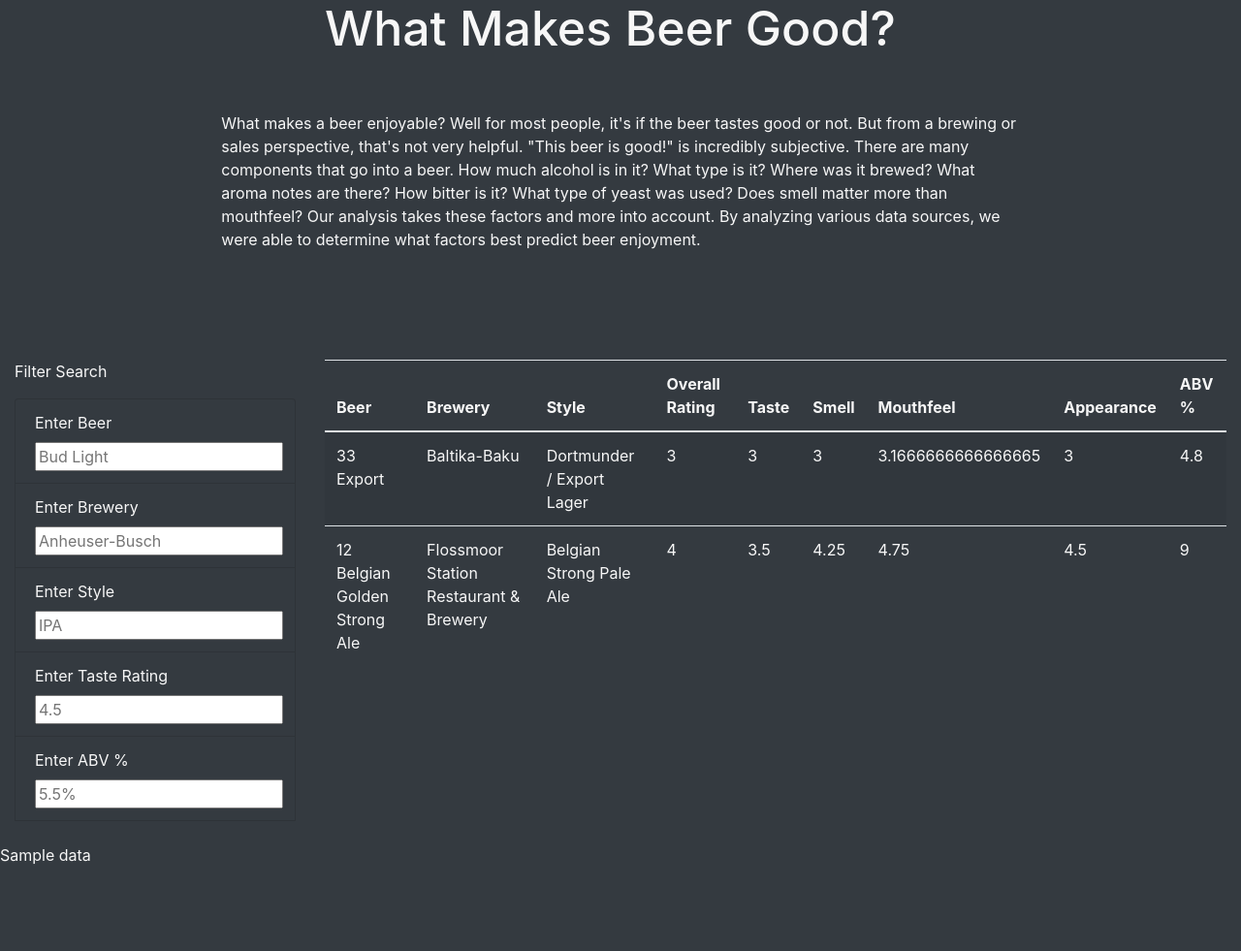
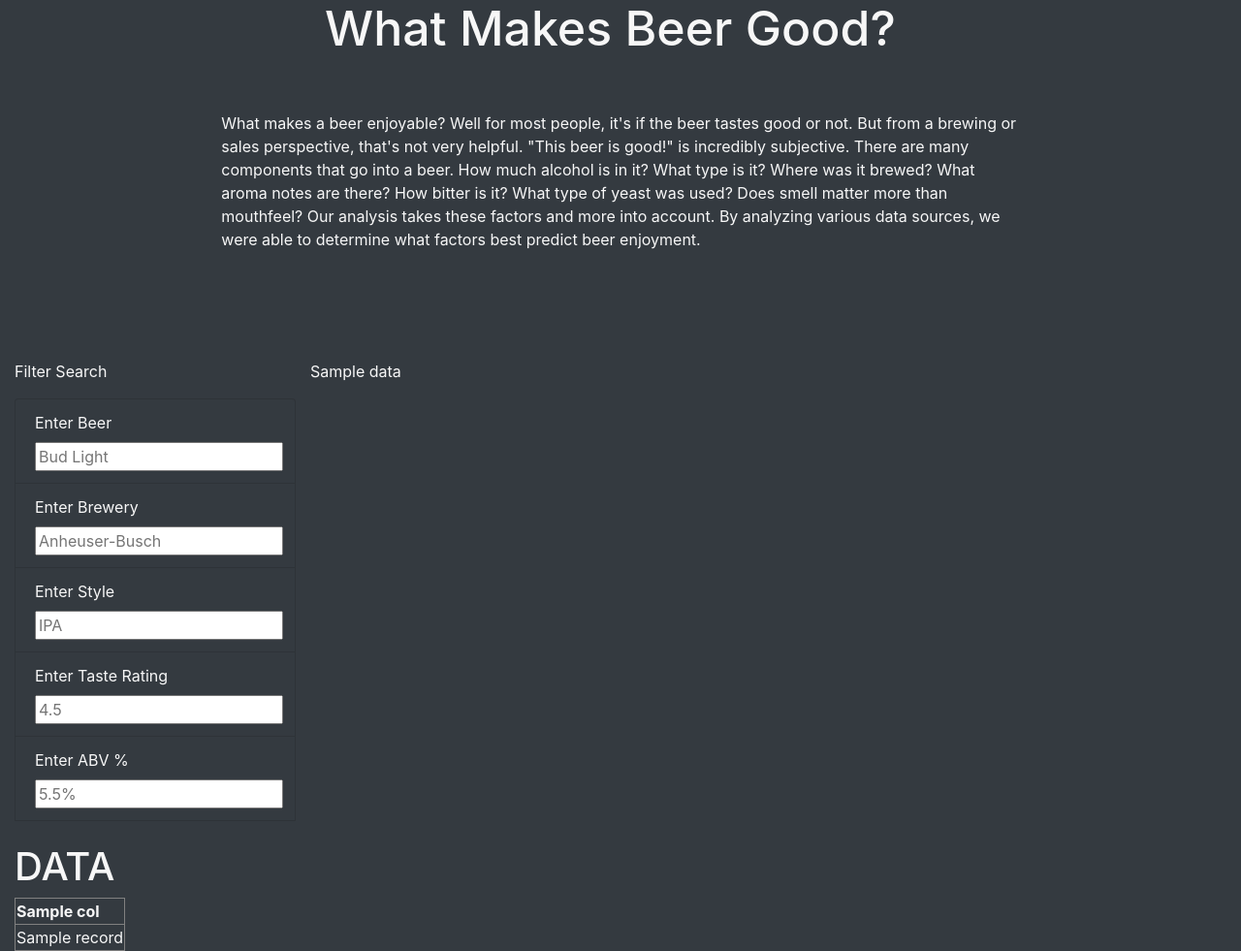
Before and after one commit to chase-dalton/Das-Boot-Brew-Review, a Flask app: template app/templates/index.html in a window 1280 px wide. Shown: the part 284-1265 px from the top of the page at 97% size. Before the commit the page ends 1176 px from the top, so only its background shows below. Run offline with Flask 2, Linux system fonts and the light colour scheme; the template is opened without the code that fills it: most values are stand-ins (such as "Sample title", 1, 10 or a date in 2020); some libraries are stand-ins or nearby versions.

Commit message:
working pipeline

```diff
--- a/app/app.py
+++ b/app/app.py
@@ -4,8 +4,10 @@ import pickle
 import numpy as np
 import os
 import psycopg2
+from psycopg2.extras import RealDictCursor
 import json
 import sys
+import pandas as pd
 
 current = os.path.dirname(os.path.realpath(__file__))
 parent = os.path.dirname(current)
@@ -28,25 +30,34 @@ def awsDB(sql_query):
         password=sql_pw)
 
     #create cursor
-    cur = conn.cursor()
+    cur = conn.cursor(cursor_factory= RealDictCursor)
     # run query
     cur.execute(sql_query)
+    # get headers
+    headers=list([x[0] for x in cur.description])
     queryResults = cur.fetchall()
-    # get headers
-    headers=[x[0] for x in cur.description]
+    # queryResults = pd.DataFrame(cur.fetchall(),columns=[headers])
+    # queryData = queryResults.to_dict('records')
+    # columnNames = queryResults.columns.values
+
 
     # close sql connection
     cur.close()
     conn.close()
-    # print(f"These are the query results: {list(queryResults)}")
-    # print(f"These are the headers: {headers}")
+    print(f"queryResults: {queryResults}")
+    print("")
+    print("")
+    # print(f"queryData: {queryData}")
+    print("")
+    print("")
+    print(f"These are the headers: {headers}")
     return queryResults, headers
 
-def createJSON(data, headers):
-    jsonData=[]
-    for rec in data:
-        jsonData.append(dict(zip(headers,rec)))
-    return json.dumps(jsonData)
+# def createJSON(data, headers):
+#     jsonData=[]
+#     for rec in data:
+#         jsonData.append(dict(zip(headers,rec)))
+#     return json.dumps(jsonData)
 
 app = Flask(__name__)
 
@@ -110,40 +121,17 @@ def beerFilter(beerinfo):
             '''.format(beer = beerinfo)
 
     result = awsDB(query)
-    resultJSON = createJSON(result[0],result[1])
+    data = result[0]
+    headers = result[1]
+
+    # print(f"Headers: {headers}")
+    # print("")
+    # print(f"data: {data}")
 
     # with open('data.js','w') as f:
     #     json.dump(resultJSON,f)
 
-    return resultJSON
-
-@app.route('/API/name/<beerinfo>')
-def beernameFilter(beerinfo):
-    beerinfo = str(beerinfo)
-    # query = """SELECT * FROM reviews WHERE review_taste = '{beer}'""".format(beer = beerinfo)
-
-    query = '''SELECT
-               beer_name as "Beer",
-               brewery_name as "Brewery",
-               beer_style as "Style",
-               CAST(ROUND(review_overall::numeric,2) AS FLOAT) as "Overall Rating",
-               CAST(ROUND(review_aroma::numeric,2) AS FLOAT) as "Aroma",
-               CAST(ROUND(review_appearance::numeric,2) AS FLOAT) as "Appearance",
-               CAST(ROUND(review_palate::numeric,2) AS FLOAT) as "Palate",
-               CAST(ROUND(review_taste::numeric,2) AS FLOAT) as "Taste",
-               beer_abv::float AS "ABV %"
-               FROM reviews
-               WHERE beer_name = '{beer}'
-               LIMIT 3;
-            '''.format(beer = beerinfo)
-
-    result = awsDB(query)
-    resultJSON = createJSON(result[0],result[1])
-
-    # with open('data.js','w') as f:
-    #     json.dump(resultJSON,f)
-
-    return resultJSON
+    return render_template('index.html',records = data, colnames = headers)
 
 if __name__ == '__main__':
     app.run(debug=True)
--- a/app/static/js/app.js
+++ b/app/static/js/app.js
@@ -4,6 +4,7 @@
 
 // from data.js
 const tableData = data;
+//console.log(tableData)
 
 // get table references
 var tbody = d3.select("tbody");
@@ -17,6 +18,7 @@ function buildTable(data) {
   data.forEach((dataRow) => {
     // Append a row to the table body
     let row = tbody.append("tr");
+    // console.log(dataRow)
 
     // Loop through each field in the dataRow and add
     // each value as a table cell (td)
@@ -42,23 +44,28 @@ function updateFilters() {
   //console.log(elementValue);
 
 
-  var tasteData = fetch(`http://127.0.0.1:5000/API/${elementValue}`)
-    .then(response => response.json())
-    .then(response => console.log(response))
-  console.log(tasteData)
+  tasteData = fetch(`http://127.0.0.1:5000/API/${elementValue}`)
+  .then(response => response.json())
+  .then(response => console.log(response))
 
-  var beerData = fetch(`http://127.0.0.1:5000/API/name/${elementValue}`)
-    .then(response => response.json())
-    .then(response => console.log(response))
-  console.log(beerData)
 
-  let tasteInput = document.getElementById('review_taste').innerText
-  console.log(tasteInput)
+
+  // var beerData = fetch(`http://127.0.0.1:5000/API/name/${elementValue}`)
+  //   .then(response => response.json())
+  //   .then(response => console.log(response))
+  // console.log(beerData)
+
+  // let tasteInput = document.getElementById('review_taste').innerText
+  // console.log(tasteInput)
 
   // var url = `http://127.0.0.1:5000/API/${elementValue}`
-  // async function returnFetch(url) {
-  //   return await fetch(url).then(response => {return response.json()})
-  // }
+  // const beerTaste = fetch(url)
+  // .then((response) => response.json())
+  // .then((taste) => {
+  //   return taste;
+  // });
+
+  // console.log(beerTaste);
 
   // var tastePromise = returnFetch(url)
   // console.log(tastePromise)
--- a/app/templates/index.html
+++ b/app/templates/index.html
@@ -12,11 +12,6 @@
 </head>
 
 <body class="bg-dark">
-    <!-- <div class="wrapper">
-        <nav class="navbar navbar-dark bg -dark navbar-expand-lg">
-            <a class="navbar-brand" href="index.html">UFO Sightings</a>
-        </nav>
-    </div> -->
     <div class="jumbotron">
         <h1 class="display-1">Tasty Beer Website</h1>
     </div>
@@ -57,9 +52,6 @@
                             <label for="city">Enter Brewery</label><br>
                               <input type="text" placeholder="Anheuser-Busch" id="brewery_name" />
                           </li>
-                          <!-- <li class = "list-group-item bg-dark">
-                            <label for="state">Enter State</label><br>
-                              <input type="text" placeholder="CO" id= "state" /> -->
                           </li>
                           <li class = "list-group-item bg-dark">
                             <label for="country">Enter Style</label><br>
@@ -76,7 +68,7 @@
                     </ul>
                 </form>
             </div>
-            <div class="col-md-9">
+            <!-- <div class="col-md-9">
                 <table class="table table-striped">
                     <thead>
                         <tr>
@@ -96,13 +88,34 @@
             </div>
         </div>
     </div>
-    <div>
+    <div> -->
         {{data}}
+    </div>
+    <div id = "main">
+        <h1>DATA</h1>
+        <table border="1">
+            <thead>
+                <tr>
+                    {% for col in colnames %}
+                    <th>{{ col }}</th>
+                    {% endfor %}
+                </tr>
+            </thead>
+            <tbody>
+                {% for record in records %}
+                <tr>
+                    {% for col in colnames %}
+                    <td>{{ record[col] }}</td>
+                    {% endfor %}
+                </tr>
+                {% endfor %}
+            </tbody>
+        </table>
     </div>
 
     <script src="https://cdnjs.cloudflare.com/ajax/libs/d3/4.11.0/d3.js"></script>
-    <script src="../static/js/data.js"></script>
-    <script src="../static/js/app.js"></script>
+    <!-- <script src="../static/js/data.js"></script>
+    <script src="../static/js/app.js"></script> -->
 </body>
 
 </html>
```
